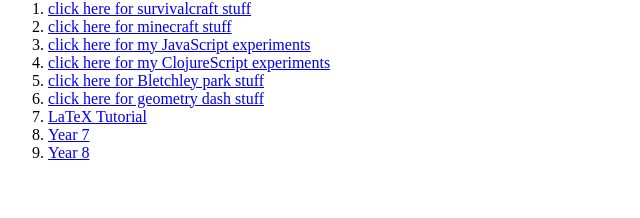
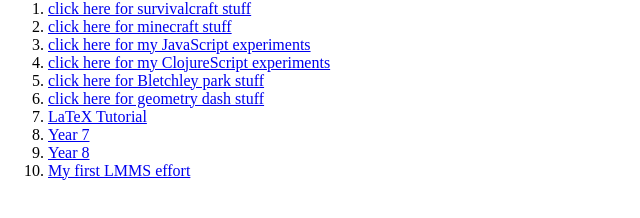
Before and after one commit to rubenmazziotta/rubenmazziotta.github.io, a plain HTML site: page index.html in a window 1280 px wide. Shown: the part 316-534 px from the top of the page, without its empty margins (0-640 px from the left). Drawn offline with Linux system fonts and the light colour scheme.

Commit message:
add link

```diff
--- a/index.html
+++ b/index.html
@@ -27,7 +27,7 @@ Pokéball
 
 <li><a href="year7/index.html">Year 7</a></li>
 <li><a href="year8/index.html">Year 8</a></li>
-
+<li><a href="Cool-music-thing-that-is-awsome.mp3">My first LMMS effort</a></li>
 
 
 
```
